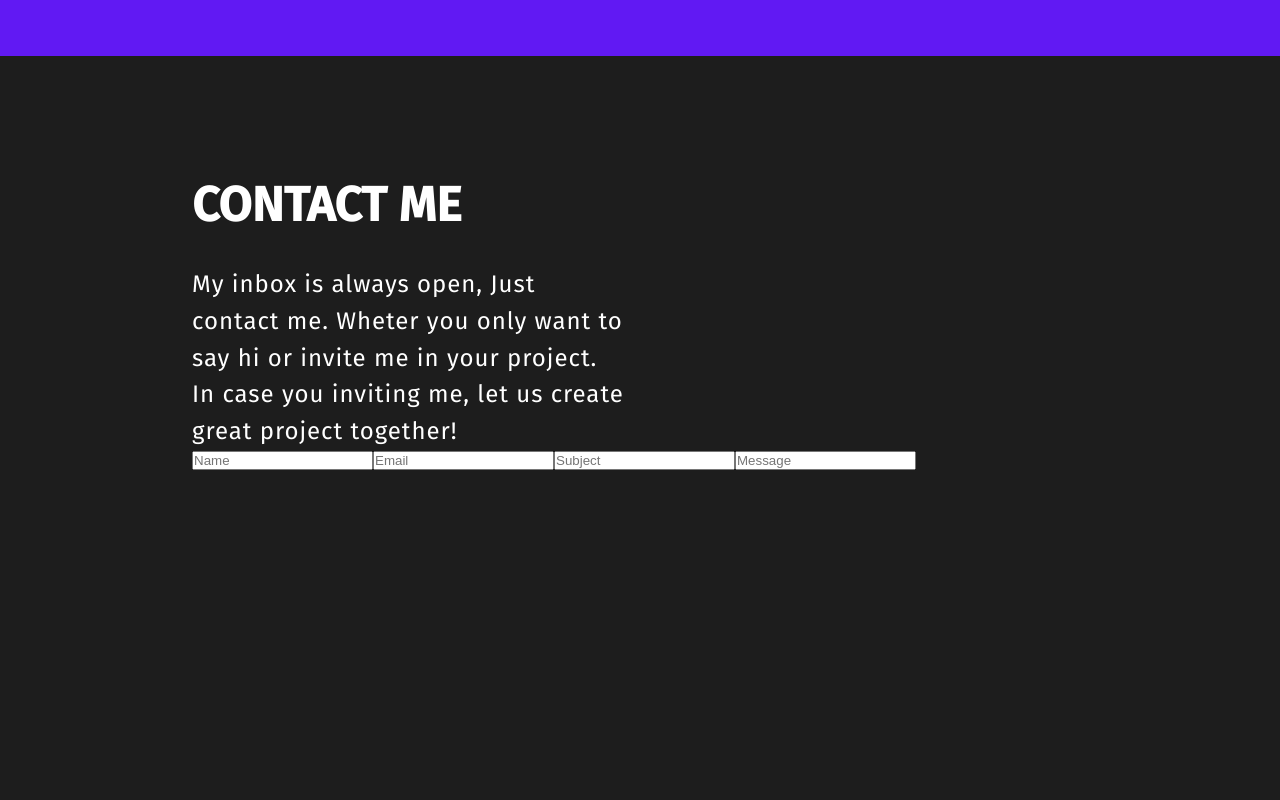
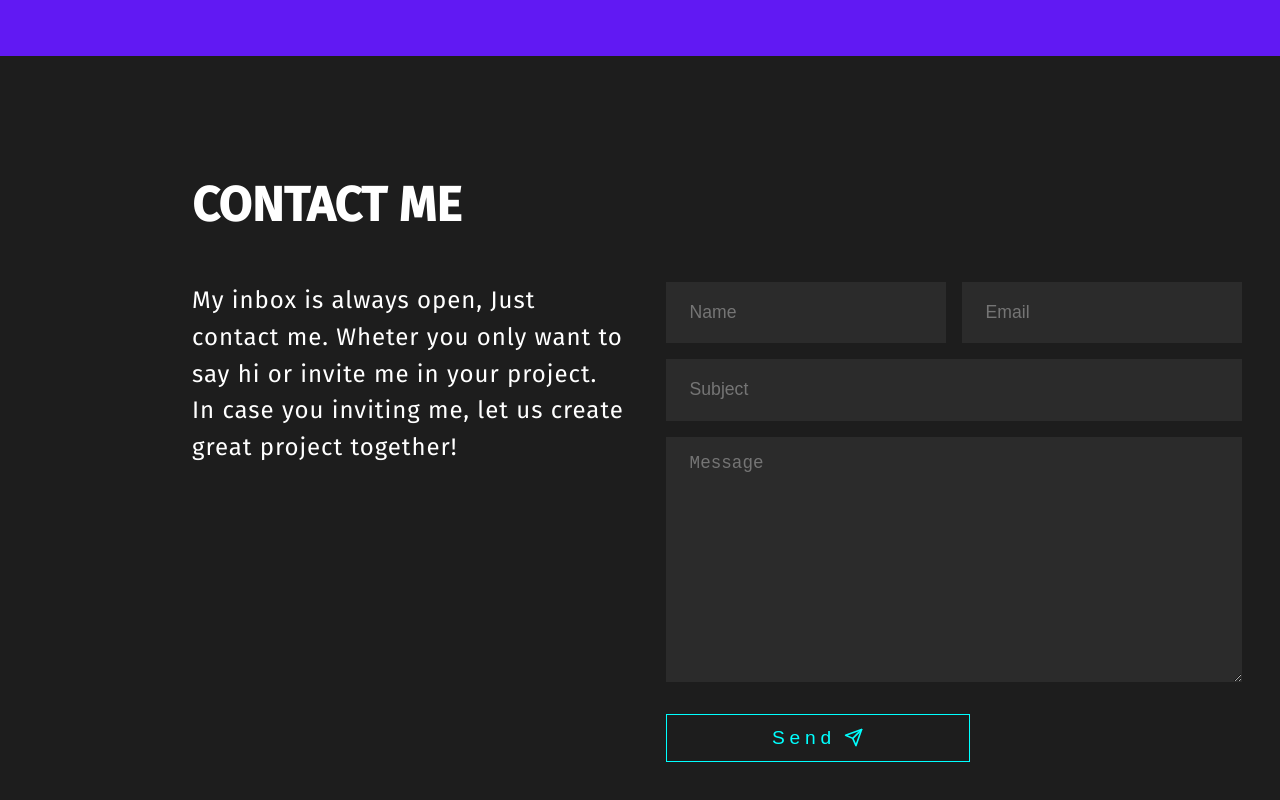
Before and after one commit to okkyprasetian/portfolio, a React (Create React App) app: page / in a window 1280 px wide. Shown: the part 2344-3144 px from the top of the page. Built offline with nearby package versions, Linux system fonts and the light colour scheme.

Commit message:
styling form

```diff
--- a/src/components/Form.jsx
+++ b/src/components/Form.jsx
@@ -1,10 +1,17 @@
+import { FiSend } from 'react-icons/fi'
+
 function Form() {
     return (
         <form className="form">
-            <input type="text" className="input name" placeholder="Name" name="name" />
-            <input type="text" className="input email" placeholder="Email" name="email" />
-            <input type="text" className="input subject" placeholder="Subject" name="subject" />
-            <input type="text" className="input message" placeholder="Message" name="message" />
+            <div className="form-container">
+                <input type="text" className="form-input form-name" placeholder="Name" name="name" />
+                <input type="text" className="form-input form-email" placeholder="Email" name="email" />
+                <input type="text" className="form-input form-subject" placeholder="Subject" name="subject" />
+                <textarea className="form-input form-message" placeholder="Message" name="message" />
+            </div>
+            <button className="form-btn" type="submit">
+                Send <FiSend className='send' />
+            </button>
         </form>
     );
 }
--- a/src/index.css
+++ b/src/index.css
@@ -165,14 +165,92 @@ a {
 }
 
 .contact-head {
-  margin-bottom: 1rem;
+  margin-bottom: 3rem;
   font-size: 3rem;
+}
+
+.contact-content {
+  display: flex;
 }
 
 .contact-p {
   width: 40%;
-  margin-top: 2rem;
   font-size: 1.5rem;
   letter-spacing: 0.06rem;
   line-height: 2.3rem;
 }
+
+.form {
+  margin: 0 auto;
+}
+
+.form-container {
+  display: grid;
+  grid-template-areas:
+    "name email"
+    "subject subject"
+    "message message";
+  grid-template-rows: 1fr 1fr 4fr;
+  gap: 1rem;
+  height: 50vh;
+  width: 45vw;
+}
+
+.form-input {
+  display: block;
+  padding-left: 1.5rem;
+  padding-bottom: 1px;
+  border: none;
+  font-size: 1.1rem;
+  color: #b1b1b1;
+  background-color: #2B2B2B;
+  outline-style: none;
+}
+
+.form-input:focus {
+  padding-bottom: 0;
+  border-bottom: solid 1px var(--teal-light);
+}
+
+.form-name {
+  grid-area: name;
+}
+
+.form-email {
+  grid-area: email;
+}
+
+.form-subject {
+  grid-area: subject;
+}
+
+.form-message {
+  grid-area: message;
+  padding-top: 1rem;
+}
+
+.form-btn {
+  display: flex;
+  justify-content: center;
+  align-items: center;
+  height: 3rem;
+  width: 19rem;
+  margin-top: 2rem;
+  border: 1px solid var(--teal-light);
+  font-size: 1.2rem;
+  letter-spacing: 0.3rem;
+  color: var(--teal-light);
+  background-color: inherit;
+  cursor: pointer;
+  transition: all 500ms ease-out;
+}
+
+.form-btn:hover {
+  color: var(--black);
+  background-color: var(--teal-light);
+}
+
+.send {
+  display: inline-block;
+  margin-left: 0.5rem;
+}
```
